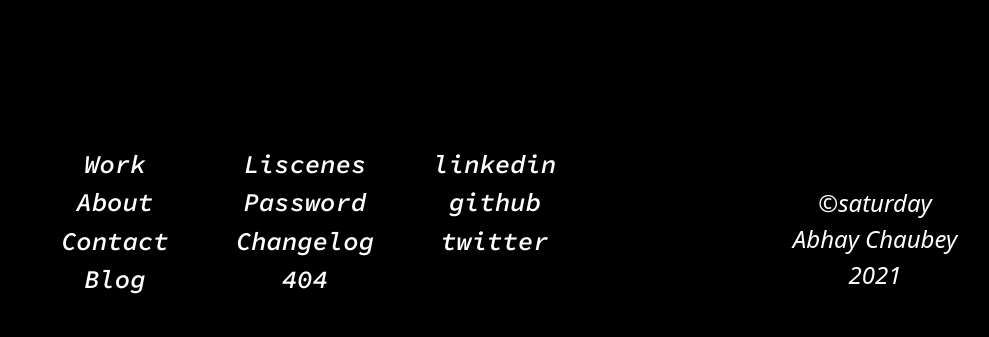
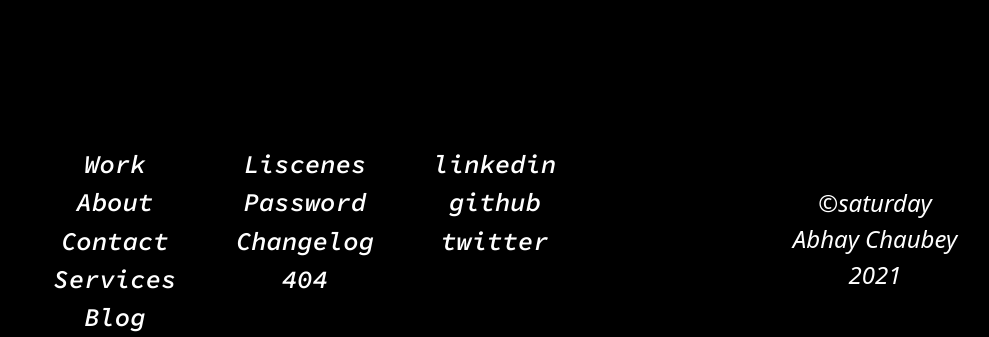
Before and after one commit to imabhay007/corporatewebsite, a plain HTML site: page contact.html in a window 1280 px wide. Shown: the part 1594-1931 px from the top of the page, without its empty margins (50-1039 px from the left). Drawn offline with nearby package versions, Linux system fonts and the light colour scheme; a script that the page names is missing; a web font is replaced by a local one.

Commit message:
Update contact.html

```diff
--- a/contact.html
+++ b/contact.html
@@ -86,6 +86,7 @@
                <a href="work.html" id="footer-link-text">Work</a><br>
                <a href="about.html" id="footer-link-text">About</a><br>
                <a href="contact.html" id="footer-link-text">Contact</a><br>
+	        <a href="services.html" id="footer-link-text">Services</a><br>
                <a href="#" id="footer-link-text">Blog</a>
            </div>
            <hr class="d-block d-sm-none horizontal-row">
```
